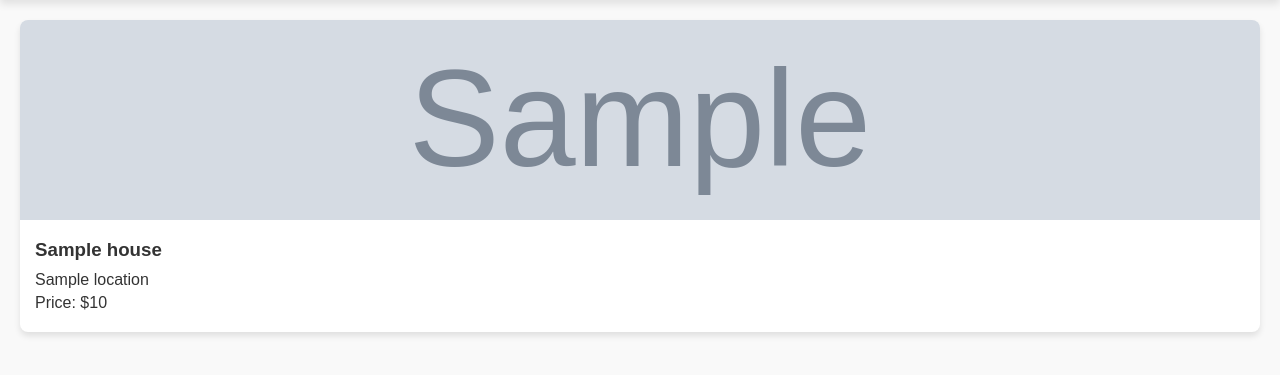
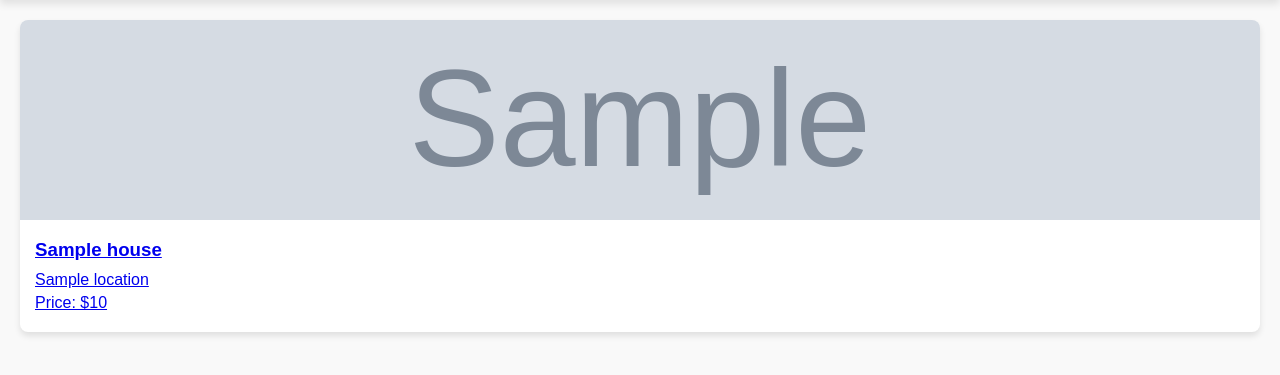
Before and after one commit to NP237-DEV/house-listing-site, a Node server app: template views/index.ejs in a window 1280 px wide. Shown: the part 68-443 px from the top of the page. Run offline with Node 20, Linux system fonts and the light colour scheme; the template is opened without the code that fills it: most values are stand-ins (such as "Sample title", 1, 10 or a date in 2020); grey boxes marked "Sample" are stand-in pictures; some libraries are stand-ins or nearby versions.

Commit message:
Update index.ejs

```diff
--- a/views/index.ejs
+++ b/views/index.ejs
@@ -18,6 +18,7 @@
       <p>No houses found.</p>
     <% } else { %>
       <% houses.forEach(house => { %>
+        <a href="/house/<%= house._id %>" class="house-card-link">
           <div class="house-card">
             <img src="<%= house.imageUrl %>" alt="House Image">
             <div class="house-details">
@@ -26,6 +27,7 @@
               <p>Price: $<%= house.price %></p>
             </div>
           </div>
+        </a>
       <% }) %>
     <% } %>
   </main>
```
Lines whose indentation alone changed are shown as unchanged.
